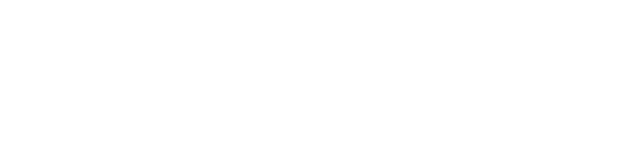
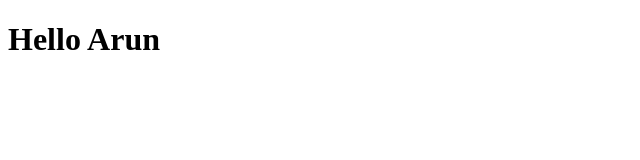
Before and after one commit to AB-JAVA-DEV/Git-1, a plain HTML site: page about.html in a window 1280 px wide. Shown: the whole page, without its empty margins (0-640 px from the left). Drawn offline with Linux system fonts and the light colour scheme.

Commit message:
third commit

```diff
--- a/about.html
+++ b/about.html
@@ -6,6 +6,6 @@
     <title>Document</title>
 </head>
 <body>
-
+    <h1>Hello Arun</h1>
 </body>
 </html>
```
